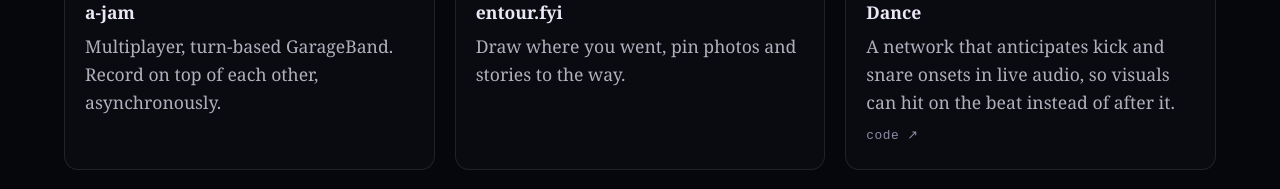
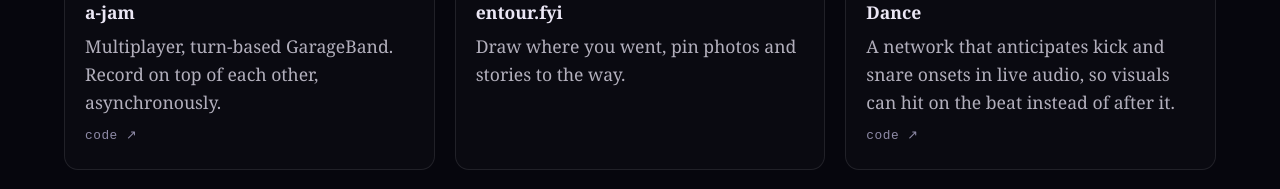
Before and after one commit to felixniemeyer/portfolio, a Vue app: page / in a window 1280 px wide. Shown: the part 3180-3369 px from the top of the page. Built offline with nearby package versions, Linux system fonts and the light colour scheme.

Commit message:
a-jam: link a live session, repo as code link
Co-Authored-By: Claude Opus 5.5 <noreply@anthropic.com>

```diff
--- a/src/data.ts
+++ b/src/data.ts
@@ -28,7 +28,7 @@ export const mentionables: Mentionable[] = [
   { year: '2022', title: 'Von Ton zu Ton — AR sound sculptures, three exhibitions', where: 'D&C Studio, motion.lab, Lobe Block', tag: 'music', link: 'https://www.youtube.com/watch?v=EfrT8ds3aJU' },
   { year: '2022', title: 'Hackathon winner — Summits, community goal funding', where: 'NEAR', tag: 'web3', link: 'https://devpost.com/software/summits' },
   { year: '2022', title: 'Eyesoup — WebGL meets pose estimation', tag: 'visuals', link: 'https://gfx.aimparency.org/eyesoup/' },
-  { year: '2021', title: '$5k community grant for a-jam, turn-based jam sessions', where: 'IPFS', tag: 'music', link: 'https://github.com/felixniemeyer/a-jam' },
+  { year: '2021', title: '$5k community grant for a-jam, turn-based jam sessions', where: 'IPFS', tag: 'music', link: 'https://ajam.aimparency.org/loadSession/60255ef63fc2a03b93b7a18444ca0328' },
   { year: '2019', title: 'Sense — an artful indie game', where: 'Revision demoparty', tag: 'visuals' },
   { year: '2019', title: 'Volunteered at an artistic social project', where: 'Grandhotel Cosmopolis, Augsburg', tag: 'life' },
   { year: '2018', title: 'Exchange semester, a little Mandarin', where: 'Peking University', tag: 'life' },
@@ -128,7 +128,8 @@ export const works: Work[] = [
     title: 'a-jam',
     kind: 'WebAudio · IPFS grant',
     text: 'Multiplayer, turn-based GarageBand. Record on top of each other, asynchronously.',
-    link: 'https://github.com/felixniemeyer/a-jam',
+    link: 'https://ajam.aimparency.org/loadSession/60255ef63fc2a03b93b7a18444ca0328',
+    code: 'https://github.com/felixniemeyer/a-jam',
     image: '/img/a-jam.webp',
     hue: 20,
   },
@@ -223,7 +224,7 @@ export const music = {
     },
   ] as Track[],
   built: [
-    { title: 'a-jam', text: 'turn-based jam sessions in the browser', link: 'https://github.com/felixniemeyer/a-jam' },
+    { title: 'a-jam', text: 'turn-based jam sessions in the browser', link: 'https://ajam.aimparency.org/loadSession/60255ef63fc2a03b93b7a18444ca0328' },
     { title: 'Von Ton zu Ton', text: 'AR shapes you can play', link: 'https://www.youtube.com/watch?v=EfrT8ds3aJU' },
     { title: 'Dance', text: 'a net that hears the kick coming', link: 'https://github.com/felixniemeyer/dance' },
     { title: 'Music Box', text: 'my first WebAudio piece', link: 'https://gfx.aimparency.org/music-box/' },
```
